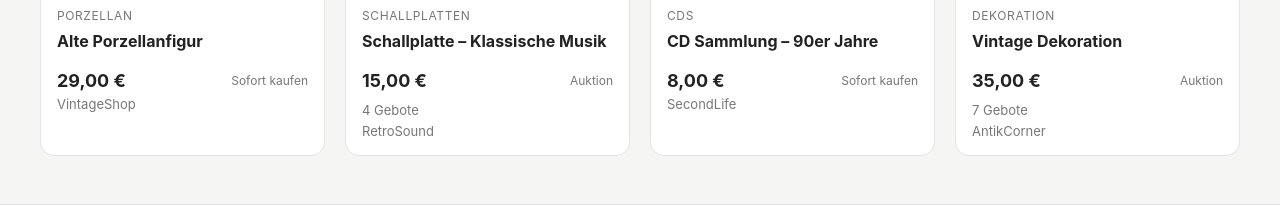
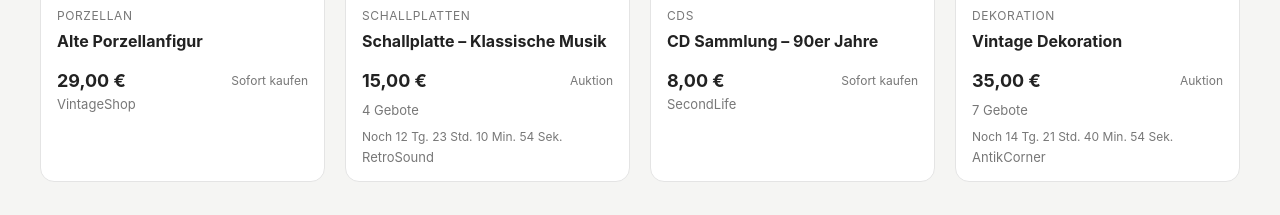
Before and after one commit to Yurijfedor/vintage-marketplace, a React (Vite) app in the folder frontend/: page / in a window 1280 px wide. Shown: the part 1062-1277 px from the top of the page. Built offline with nearby package versions, Linux system fonts and the light colour scheme.

Commit message:
feat: add auction countdown

```diff
--- a/frontend/src/app/global.css
+++ b/frontend/src/app/global.css
@@ -507,3 +507,14 @@ input {
   font-size: 13px;
   color: #777;
 }
+
+.countdown {
+  display: block;
+  margin-top: 6px;
+  font-size: 12px;
+  color: #777;
+}
+
+.countdown--expired {
+  color: #999;
+}
--- /dev/null
+++ b/frontend/src/features/products/Countdown.tsx
@@ -0,0 +1,23 @@
+import { useCountdown } from "./useCountdown";
+
+interface CountdownProps {
+  targetDate: string;
+}
+
+function Countdown({ targetDate }: CountdownProps) {
+  const { days, hours, minutes, seconds, isExpired } = useCountdown(targetDate);
+
+  if (isExpired) {
+    return (
+      <span className="countdown countdown--expired">Auktion beendet</span>
+    );
+  }
+
+  return (
+    <span className="countdown">
+      Noch {days} Tg. {hours} Std. {minutes} Min. {seconds} Sek.
+    </span>
+  );
+}
+
+export default Countdown;
--- a/frontend/src/features/products/ProductCard.tsx
+++ b/frontend/src/features/products/ProductCard.tsx
@@ -1,6 +1,7 @@
 import { Link } from "react-router-dom";
 
 import type { Product } from "../../types/product";
+import Countdown from "./Countdown";
 
 interface ProductCardProps {
   product: Product;
@@ -55,6 +56,10 @@ function ProductCard({ product }: ProductCardProps) {
               </span>
             )}
 
+            {product.listingType === "auction" && (
+              <Countdown targetDate={product.auctionEndsAt} />
+            )}
+
             <span className="product-card__seller">{product.sellerName}</span>
           </div>
         </div>
--- /dev/null
+++ b/frontend/src/features/products/useCountdown.ts
@@ -0,0 +1,51 @@
+import { useEffect, useState } from "react";
+
+interface Countdown {
+  totalSeconds: number;
+  days: number;
+  hours: number;
+  minutes: number;
+  seconds: number;
+  isExpired: boolean;
+}
+
+function calculateCountdown(targetDate: string): Countdown {
+  const difference = new Date(targetDate).getTime() - Date.now();
+
+  const totalSeconds = Math.max(0, Math.floor(difference / 1000));
+
+  const days = Math.floor(totalSeconds / 86400);
+
+  const hours = Math.floor((totalSeconds % 86400) / 3600);
+
+  const minutes = Math.floor((totalSeconds % 3600) / 60);
+
+  const seconds = totalSeconds % 60;
+
+  return {
+    totalSeconds,
+    days,
+    hours,
+    minutes,
+    seconds,
+    isExpired: totalSeconds === 0,
+  };
+}
+
+export function useCountdown(targetDate: string): Countdown {
+  const [countdown, setCountdown] = useState(() =>
+    calculateCountdown(targetDate),
+  );
+
+  useEffect(() => {
+    const intervalId = window.setInterval(() => {
+      setCountdown(calculateCountdown(targetDate));
+    }, 1000);
+
+    return () => {
+      window.clearInterval(intervalId);
+    };
+  }, [targetDate]);
+
+  return countdown;
+}
--- a/frontend/src/pages/ProductPage.tsx
+++ b/frontend/src/pages/ProductPage.tsx
@@ -1,5 +1,6 @@
 import { Link, useParams } from "react-router-dom";
 import { mockProducts } from "../features/products/mockProducts";
+import Countdown from "../features/products/Countdown";
 
 function ProductPage() {
   const { productId } = useParams<{ productId: string }>();
@@ -44,6 +45,7 @@ function ProductPage() {
           </strong>
 
           {product.listingType === "auction" ? (
+            <>
               <p>
                 Aktuelles Gebot:{" "}
                 <strong>
@@ -53,6 +55,13 @@ function ProductPage() {
                   €
                 </strong>
               </p>
+
+              <p>
+                Gebote: <strong>{product.bidCount}</strong>
+              </p>
+
+              <Countdown targetDate={product.auctionEndsAt} />
+            </>
           ) : (
             <p>Festpreis</p>
           )}
```
Lines whose indentation alone changed are shown as unchanged.
